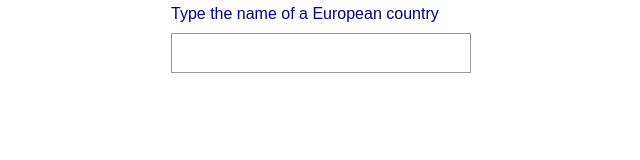
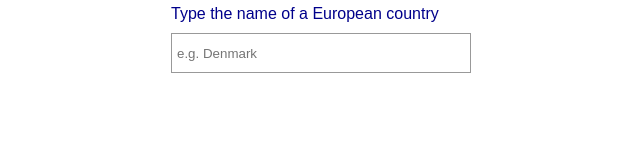
Before and after one commit to kelyane/tado-test-boilerplate, a website built with webpack: page assets/index.html in a window 1280 px wide. Shown: the full height of the page, 319-959 px from the left. Built offline with nearby package versions, Linux system fonts and the light colour scheme.

Commit message:
initial - end

```diff
--- a/assets/index.html
+++ b/assets/index.html
@@ -7,7 +7,7 @@
   <body>
     <div class="container">
       <p class="labelField">Type the name of a European country</p>
-      <input type="text" class="searchCountry" id="inputCountry">
+      <input type="text" class="searchCountry" id="inputCountry" placeholder="e.g. Denmark">
       <i id="close" class="closeButton"> x </i>
       <select id="selectCountry">
       </select>
```
